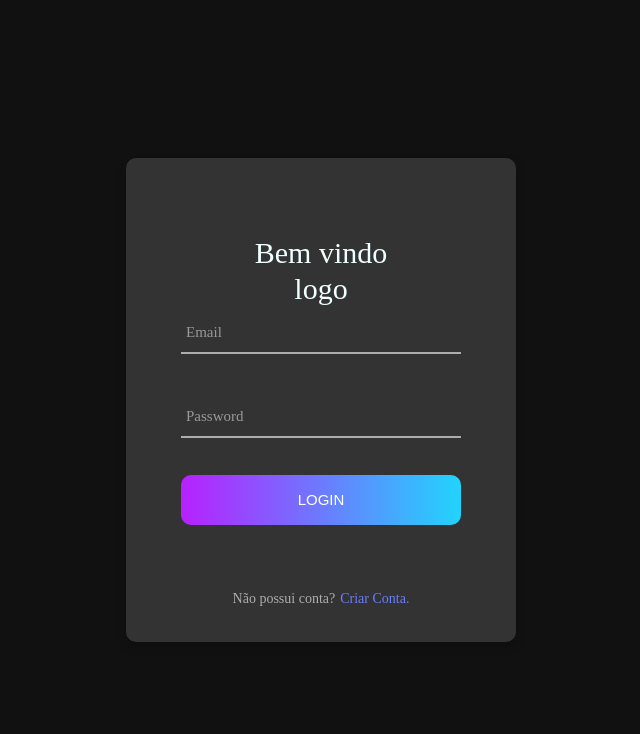
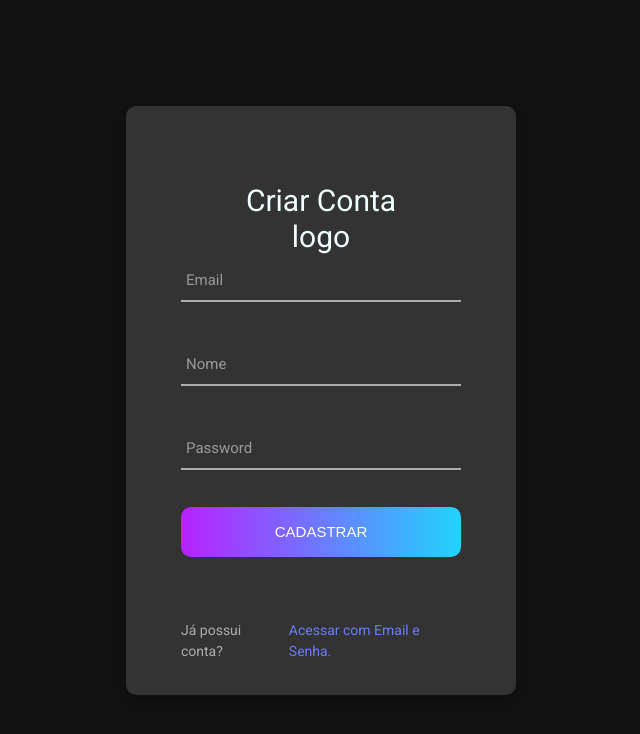
Before and after one commit to artur-seppa/Autenticador, a React (Create React App) app in the folder frontend/: page /register in a window 1280 px wide. Shown: the top 734 px of the page, without its empty margins (319-959 px from the left). Built offline with nearby package versions, Linux system fonts and the light colour scheme.

Commit message:
estruturando login

```diff
--- a/frontend/package.json
+++ b/frontend/package.json
@@ -8,6 +8,7 @@
     "@testing-library/user-event": "^13.5.0",
     "react": "^18.3.1",
     "react-dom": "^18.3.1",
+    "react-router-dom": "^6.27.0",
     "react-scripts": "5.0.1",
     "web-vitals": "^2.1.4"
   },
--- a/frontend/src/App.js
+++ /dev/null
@@ -1,55 +0,0 @@
-import react, { useState } from 'react'
-import './styles.css'
-
-function App() {
-  const [email, setEmail] = useState("")
-  const [password, setPassword] = useState("")
-
-  return (
-    <div className="container">
-      <div className="container-login">
-        <div className="wrap-login">
-          <form className="login-from">
-            <span className="login-from-title">Bem vindo</span>
-
-            <span className="login-from-title">
-              logo
-            </span>
-
-            <div className="wrap-input">
-              <input
-                className={email !== "" ? 'has-value input' : 'input'}
-                type="email"
-                value={email}
-                onChange={e => setEmail(e.target.value)} />
-              <span className="focus-input" data-placeholder="Email"></span>
-            </div>
-
-            <div className="wrap-input">
-              <input
-                className={password !== "" ? 'has-value input' : 'input'}
-                type="password"
-                value={password}
-                onChange={e => setPassword(e.target.value)} />
-              <span className="focus-input" data-placeholder="Password"></span>
-            </div>
-
-            <div className="container-login-form-btn">
-              <button className="login-form-btn">
-                login
-              </button>
-            </div>
-
-            <div className="text-center">
-              <span className="txt1">Não possui conta?</span>
-              <a className="txt2" href="#">Criar Conta.</a>
-            </div>
-
-          </form>
-        </div>
-      </div>
-    </div>
-  );
-}
-
-export default App;
--- /dev/null
+++ b/frontend/src/App.jsx
@@ -0,0 +1,12 @@
+import react from "react";
+import { AppRouter } from "./routes";
+import "./assets/global.css"
+
+/*
+  O css global eh passado a todas as rotas
+  definidas
+*/
+
+export const App = () => {
+  return <AppRouter />;
+};
--- a/frontend/src/styles.css
+++ b/frontend/src/assets/global.css
@@ -1,39 +1,13 @@
+@import url("https://fonts.googleapis.com/css2?family=Roboto:ital,wght@0,100;0,300;0,400;0,500;0,700;0,900;1,100;1,300;1,400;1,500;1,700;1,900&display=swap");
+
 * {
   margin: 0;
   padding: 0;
   box-sizing: border-box;
 }
 
-.container {
-  width: 100%;
-  margin: 0 auto;
-}
-
-.container-login {
-  width: 100%;
-  min-height: 100vh;
-
-  display: flex;
-  flex-wrap: wrap;
-  align-items: center;
-  justify-content: center;
-
-  padding: 15px;
-
-  background-color: #111;
-}
-
-.wrap-login {
-  width: 390px;
-  background-color: #333;
-  border-radius: 10px;
-
-  /* nao permite scroll */
-  overflow: hidden;
-
-  padding: 77px 55px 33px 55px;
-
-  box-shadow: 0 5px 10px 0px rgba(0, 0, 0, 0.2);
+body, html {
+    font-family: 'Roboto', sans-serif;
 }
 
 .login form {
@@ -151,12 +125,12 @@
 
 /* quando houver valor no input ele insere o has-value e volta a label
   para ter a class focus-input::after */
-.has-value + .focus-input::after{
+.has-value + .focus-input::after {
   top: -15px;
 }
 
 /* deixa a cor quando o campo estiver preenchido */
-.has-value + .focus-input::before{
+.has-value + .focus-input::before {
   width: 100%;
 }
 
@@ -167,7 +141,7 @@ para ter a class focus-input::after */
   padding-bottom: 13px;
 }
 
-.login-form-btn{
+.login-form-btn {
   font-size: 15px;
   border: none;
   border-radius: 10px;
@@ -188,11 +162,11 @@ para ter a class focus-input::after */
   background: -moz-linear-gradient(to left, #21d4fd, #b721ff);
 }
 
-.login-form-btn:hover{
+.login-form-btn:hover {
   cursor: pointer;
 }
 
-.text-center{
+.text-center {
   display: flex;
   justify-content: center;
   align-items: center;
@@ -200,7 +174,7 @@ para ter a class focus-input::after */
   margin-top: 50px;
 }
 
-.txt1{
+.txt1 {
   font-size: 14px;
   color: #adadad;
   line-height: 1.5;
@@ -208,7 +182,7 @@ para ter a class focus-input::after */
   text-decoration: none;
 }
 
-.txt2{
+.txt2 {
   font-size: 14px;
   color: #6a7dfe;
   line-height: 1.5;
--- /dev/null
+++ b/frontend/src/components/LayoutComponents/index.jsx
@@ -0,0 +1,20 @@
+import "./styles.css"
+
+/*
+    Com o props children definimos
+    que o conteudo alocado dentro dele
+    no local que ele for requisitado
+    deve ser renderizado dentro do componente.
+*/
+
+export const LayoutComponents = (props) => {
+  return (
+    <div className="container">
+      <div className="container-login">
+        <div className="wrap-login">
+            {props.children}
+        </div>
+      </div>
+    </div>
+  );
+};
--- /dev/null
+++ b/frontend/src/components/LayoutComponents/styles.css
@@ -0,0 +1,31 @@
+.container {
+  width: 100%;
+  margin: 0 auto;
+}
+
+.container-login {
+  width: 100%;
+  min-height: 100vh;
+
+  display: flex;
+  flex-wrap: wrap;
+  align-items: center;
+  justify-content: center;
+
+  padding: 15px;
+
+  background-color: #111;
+}
+
+.wrap-login {
+  width: 390px;
+  background-color: #333;
+  border-radius: 10px;
+
+  /* nao permite scroll */
+  overflow: hidden;
+
+  padding: 77px 55px 33px 55px;
+
+  box-shadow: 0 5px 10px 0px rgba(0, 0, 0, 0.2);
+}
--- a/frontend/src/index.js
+++ b/frontend/src/index.jsx
@@ -1,6 +1,6 @@
 import React from 'react';
 import ReactDOM from 'react-dom/client';
-import App from './App';
+import { App } from './App';
 
 const root = ReactDOM.createRoot(document.getElementById('root'));
 root.render(
--- /dev/null
+++ b/frontend/src/pages/Login/index.jsx
@@ -0,0 +1,49 @@
+import react, { useState } from "react";
+import { Link } from "react-router-dom";
+import { LayoutComponents } from "../../components/LayoutComponents";
+
+export const Login = () => {
+  const [email, setEmail] = useState("");
+  const [password, setPassword] = useState("");
+
+  return (
+    <LayoutComponents>
+      <form className="login-from">
+        <span className="login-from-title">Criar Conta</span>
+
+        <span className="login-from-title">logo</span>
+
+        <div className="wrap-input">
+          <input
+            className={email !== "" ? "has-value input" : "input"}
+            type="email"
+            value={email}
+            onChange={(e) => setEmail(e.target.value)}
+          />
+          <span className="focus-input" data-placeholder="Email"></span>
+        </div>
+
+        <div className="wrap-input">
+          <input
+            className={password !== "" ? "has-value input" : "input"}
+            type="password"
+            value={password}
+            onChange={(e) => setPassword(e.target.value)}
+          />
+          <span className="focus-input" data-placeholder="Password"></span>
+        </div>
+
+        <div className="container-login-form-btn">
+          <button className="login-form-btn">login</button>
+        </div>
+
+        <div className="text-center">
+          <span className="txt1">Não possui conta?</span>
+          <Link className="txt2" to="/register">
+            Criar conta.
+          </Link>
+        </div>
+      </form>
+    </LayoutComponents>
+  );
+};
--- /dev/null
+++ b/frontend/src/pages/Register/index.jsx
@@ -0,0 +1,60 @@
+import { useState } from "react";
+import { Link } from "react-router-dom";
+import { LayoutComponents } from "../../components/LayoutComponents";
+
+export const Register = () => {
+  const [email, setEmail] = useState("");
+  const [name, setName] = useState("");
+  const [password, setPassword] = useState("");
+
+  return (
+    <LayoutComponents>
+      <form className="login-from">
+        <span className="login-from-title">Criar Conta</span>
+
+        <span className="login-from-title">logo</span>
+
+        <div className="wrap-input">
+          <input
+            className={email !== "" ? "has-value input" : "input"}
+            type="email"
+            value={email}
+            onChange={(e) => setEmail(e.target.value)}
+          />
+          <span className="focus-input" data-placeholder="Email"></span>
+        </div>
+
+        <div className="wrap-input">
+          <input
+            className={name !== "" ? "has-value input" : "input"}
+            type="email"
+            value={name}
+            onChange={(e) => setName(e.target.value)}
+          />
+          <span className="focus-input" data-placeholder="Nome"></span>
+        </div>
+
+        <div className="wrap-input">
+          <input
+            className={password !== "" ? "has-value input" : "input"}
+            type="password"
+            value={password}
+            onChange={(e) => setPassword(e.target.value)}
+          />
+          <span className="focus-input" data-placeholder="Password"></span>
+        </div>
+
+        <div className="container-login-form-btn">
+          <button className="login-form-btn">Cadastrar</button>
+        </div>
+
+        <div className="text-center">
+          <span className="txt1">Já possui conta?</span>
+          <Link className="txt2" to="/login">
+            Acessar com Email e Senha.
+          </Link>
+        </div>
+      </form>
+    </LayoutComponents>
+  );
+};
--- /dev/null
+++ b/frontend/src/routes/index.jsx
@@ -0,0 +1,24 @@
+import { BrowserRouter as Router, Routes, Route } from "react-router-dom";
+import { Login } from "../pages/Login";
+import { Register } from "../pages/Register";
+
+/*
+    Router -> define o componente rota
+    Routes -> define que nao pode ser chamada mais
+    de uma rota uma vez
+    Route -> objeto de rota da aplicacao. Usa como elementos:
+        - path: caminho para chamar a rota
+        - element: o componente(page) da rota
+        - exact: define que so pode chamar essa rota
+*/
+
+export const AppRouter = () => {
+  return (
+    <Router>
+      <Routes>
+        <Route path="/login" exact element={<Login />} />
+        <Route path="/register" exact element={<Register />} />
+      </Routes>
+    </Router>
+  );
+};
```
Also changed, not shown: 1 other file (tests, documents, lock files or other folders). Lines whose indentation alone changed are shown as unchanged.
